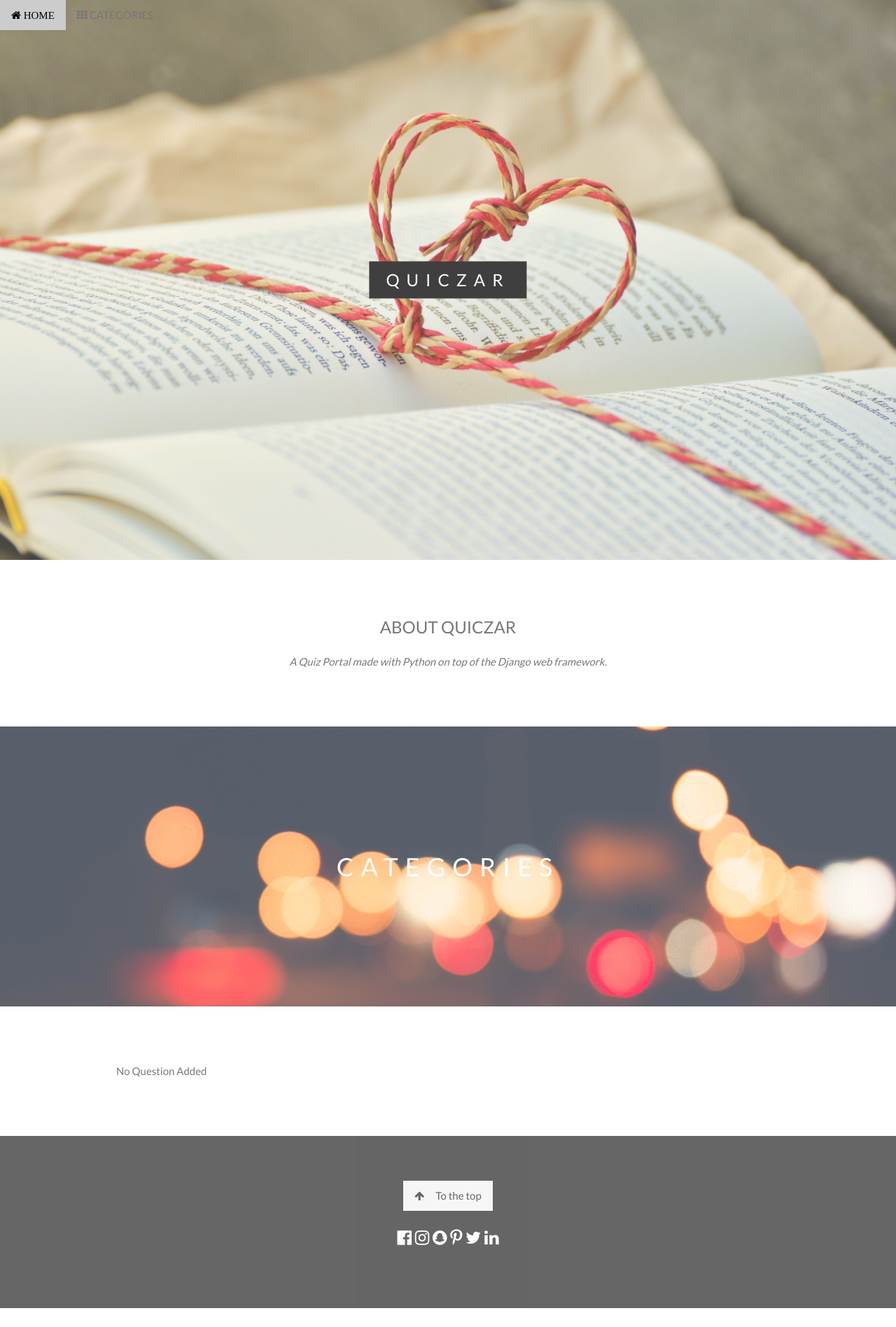
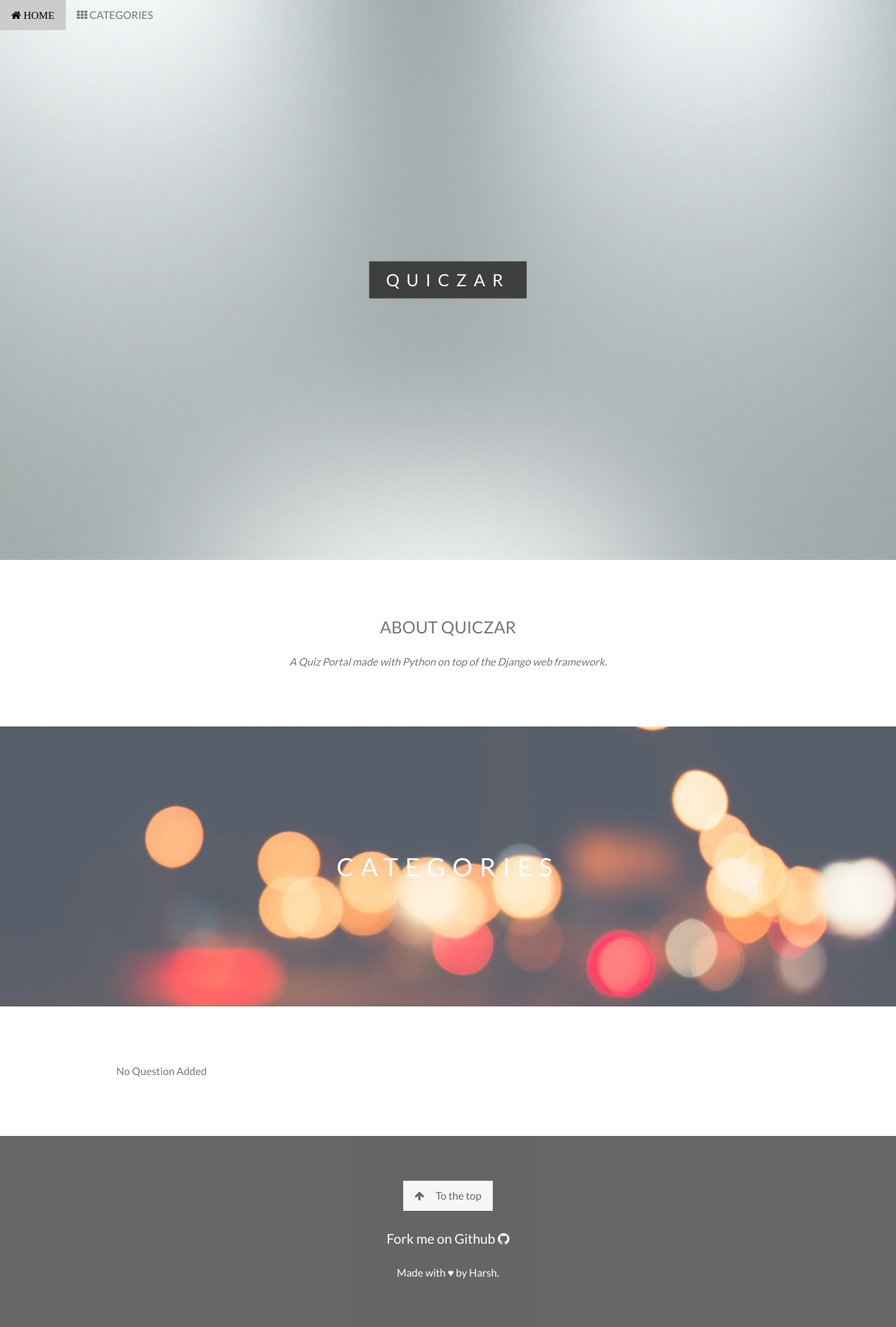
Before and after one commit to h-sinha/quiczar, a Django app: page / in a window 1280 px wide. Shown: the whole page at 70% size. Before the commit the page ends 1869 px from the top, so only its background shows below. Run offline with Django 3.2, Linux system fonts and the light colour scheme; data that the repository does not hold is empty.

Commit message:
css done

```diff
--- a/quizzer/static/quizzer/index.css
+++ b/quizzer/static/quizzer/index.css
@@ -4,9 +4,12 @@ body, html {
     color: #777;
     line-height: 1.8;
 }
-
+.git a{
+    text-decoration: none !important;
+    font-size: 1.5vw;
+}
 .special{
-    color: red;
+    color:  #f9ccac;
     font-size: 2.5vw;
 }
 .noques{
@@ -124,7 +127,7 @@ label{
 
 /* First image (Logo. Full height) */
 .bgimg-1 {
-    background-image: url('home1.jpg');
+    background-image: url('home.jpg');
     /*background-color: black;*/
     min-height: 100%;
 }
--- a/quizzer/templates/quizzer/index.html
+++ b/quizzer/templates/quizzer/index.html
@@ -88,13 +88,11 @@
 <footer class="w3-center w3-black w3-padding-64 w3-opacity w3-hover-opacity-off">
   <a href="#home" class="w3-button w3-light-grey"><i class="fa fa-arrow-up w3-margin-right"></i>To the top</a>
   <div class="w3-xlarge w3-section">
-    <i class="fa fa-facebook-official w3-hover-opacity"></i>
-    <i class="fa fa-instagram w3-hover-opacity"></i>
-    <i class="fa fa-snapchat w3-hover-opacity"></i>
-    <i class="fa fa-pinterest-p w3-hover-opacity"></i>
-    <i class="fa fa-twitter w3-hover-opacity"></i>
-    <i class="fa fa-linkedin w3-hover-opacity"></i>
+    <div class="git">
+  <a href="https://github.com/h-sinha/quiczar">Fork me on Github  <i class="fa fa-github w3-hover-opacity"></i></a>
+    </div>
   </div>
+Made with  &#9829;  by Harsh.
 </footer>
 
 <script>
--- a/quizzer/views.py
+++ b/quizzer/views.py
@@ -53,4 +53,5 @@ def quiz(request,question_id):
 			done.clear()
 			selected_choice = question.choice_set.all()
 			for choice in selected_choice:
-				return render(request,'quizzer/gameover.html',{'correct':choice,'score':temporary})
+				if choice.iscorrect:
+					return render(request,'quizzer/gameover.html',{'correct':choice,'score':temporary})
```
Also changed, not shown: quizzer/static/quizzer/home.jpg (added), quizzer/static/quizzer/home1.jpg (deleted).
